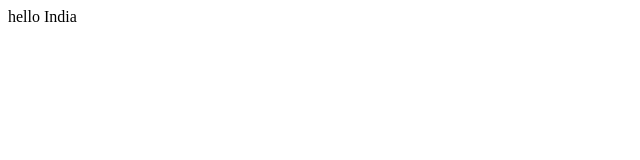
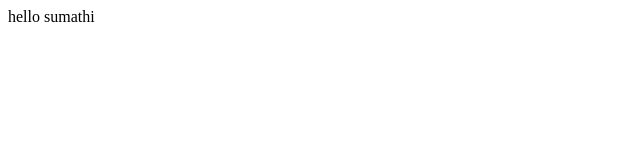
Before and after one commit to Laxmiprasanna-hue/sampleproject1, a plain HTML site: page index.html in a window 1280 px wide. Shown: the full height of the page, 0-640 px from the left. Drawn offline with Linux system fonts and the light colour scheme.

Commit message:
name changed

```diff
--- a/index.html
+++ b/index.html
@@ -6,7 +6,7 @@
     <title>Document</title>
 </head>
 <body>
-    hello India
+    hello sumathi
 
 </body>
 </html>
```
